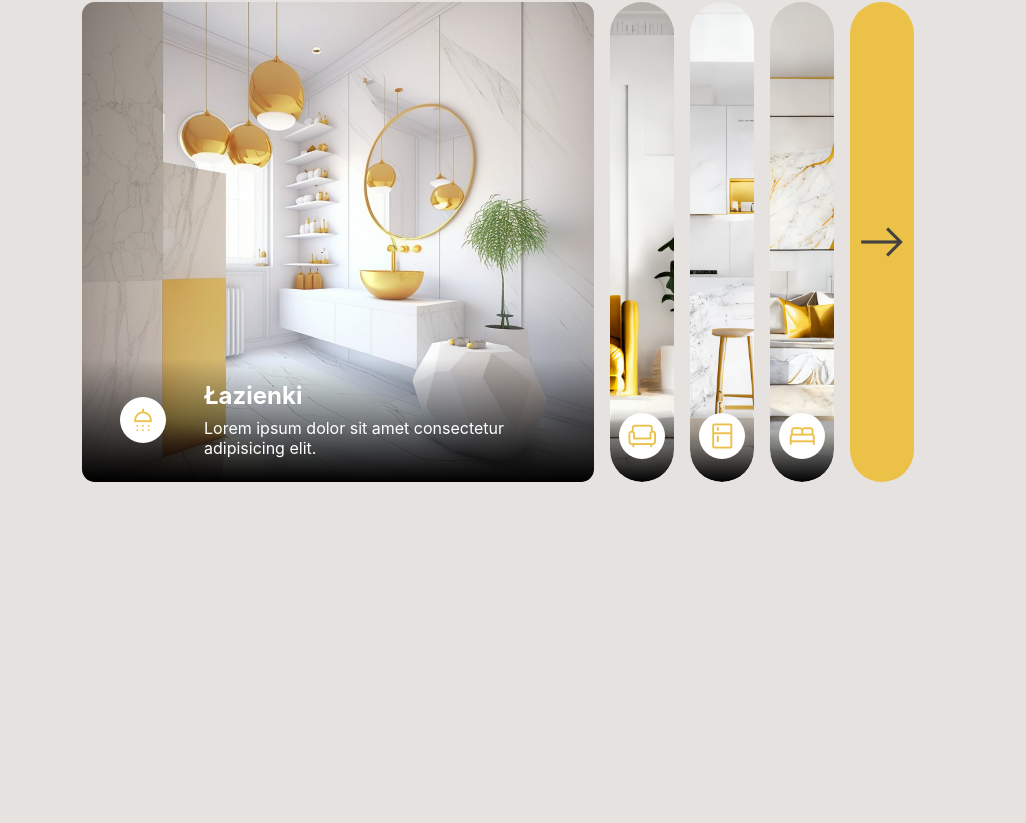
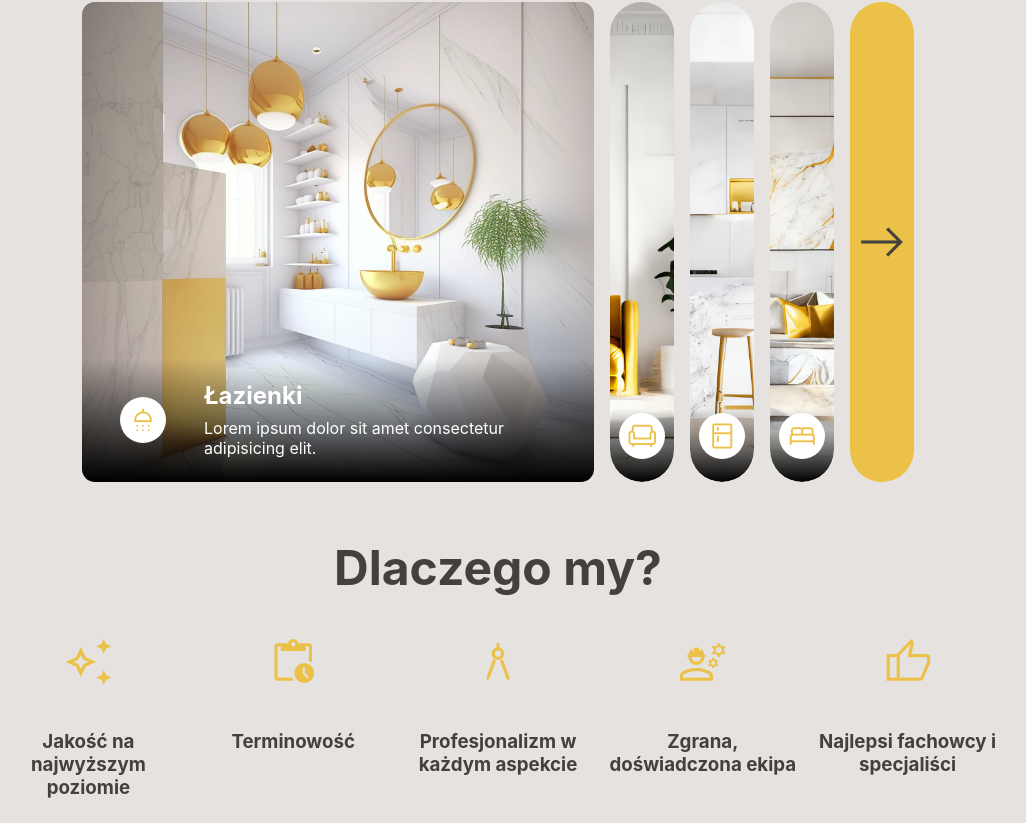
Before and after one commit to Collert/Comfort-Lux-norev, a React (Create React App) app: page / in a window 1280 px wide. Shown: the part 2388-3211 px from the top of the page, without its empty margins (142-1168 px from the left). Before the commit the page ends 2886 px from the top, so only its background shows below. Built offline with nearby package versions, Linux system fonts and the light colour scheme.

Commit message:
FInished why us section

```diff
--- a/src/App.js
+++ b/src/App.js
@@ -5,19 +5,17 @@ import Hero from './components/Hero';
 import FloatingBullets from './components/FloatingBullets';
 import Gallery from './components/Gallery';
 import AboutUs from './components/AboutUs';
+import WhyUs from './components/WhyUs';
 
 function App() {
   return (
     <>
       <Header/>
-      <span className='nav-anchor' id='hero-nav'/>
       <Hero/>
-      <span className='nav-anchor' id='about-us-nav'/>
       <AboutUs/>
-      <span className='nav-anchor' id='five-bullet-points-nav'/>
       <FloatingBullets/>
-      <span className='nav-anchor' id='gallery-nav'/>
       <Gallery/>
+      <WhyUs/>
     </>
   )
 }
--- /dev/null
+++ b/src/components/WhyUs.jsx
@@ -0,0 +1,32 @@
+import React from "react";
+import "../styles/whyus.css"
+
+export default function WhyUs() {
+    return (
+        <section id="why-us">
+            <h2>Dlaczego my?</h2>
+            <div className="points">
+                <div className="point">
+                    <span class="material-symbols-outlined">auto_awesome</span>
+                    <h3>Jakość na najwyższym poziomie</h3>
+                </div>
+                <div className="point">
+                    <span class="material-symbols-outlined">pending_actions</span>
+                    <h3>Terminowość</h3>
+                </div>
+                <div className="point">
+                <span class="material-symbols-outlined">architecture</span>
+                    <h3>Profesjonalizm w każdym aspekcie</h3>
+                </div>
+                <div className="point">
+                    <span class="material-symbols-outlined">engineering</span>
+                    <h3>Zgrana, doświadczona ekipa</h3>
+                </div>
+                <div className="point">
+                    <span class="material-symbols-outlined">thumb_up</span>
+                    <h3>Najlepsi fachowcy i specjaliści</h3>
+                </div>
+            </div>
+        </section>
+    )
+}
--- /dev/null
+++ b/src/styles/whyus.css
@@ -0,0 +1,35 @@
+@import url(../colors.css);
+
+#why-us {
+    grid-template-rows: auto auto;
+    place-items: center;
+}
+
+#why-us,
+#why-us .points,
+#why-us .point {
+    display: grid;
+}
+
+#why-us h3,
+#why-us h2 {
+    text-align: center;
+}
+
+#why-us h3 {
+    margin: .5rem;
+}
+
+#why-us h2 {
+    font-size: 48px;
+}
+
+#why-us .points {
+    grid-template-columns: repeat(5, 1fr);
+    width: 80%;
+}
+
+#why-us .point {
+    place-items: start center;
+    grid-template-rows: 1fr 1fr;
+}
```
